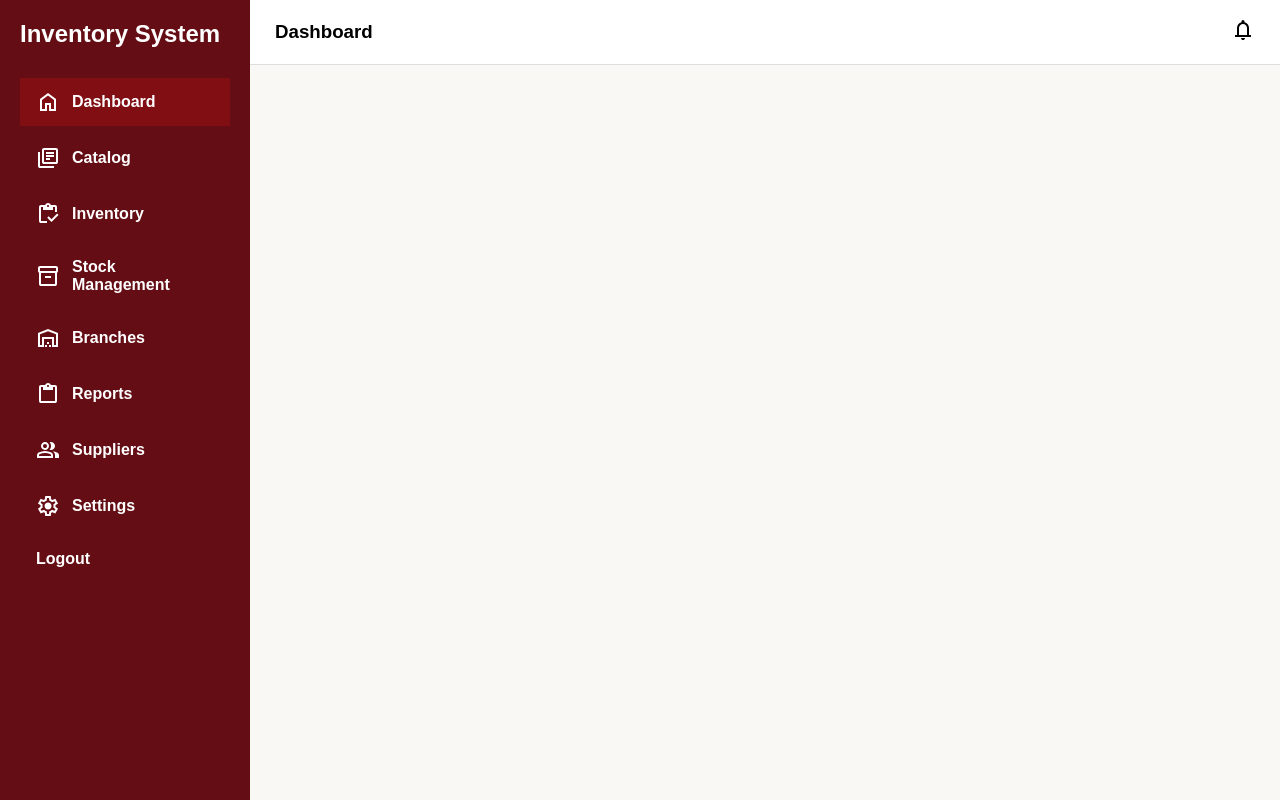
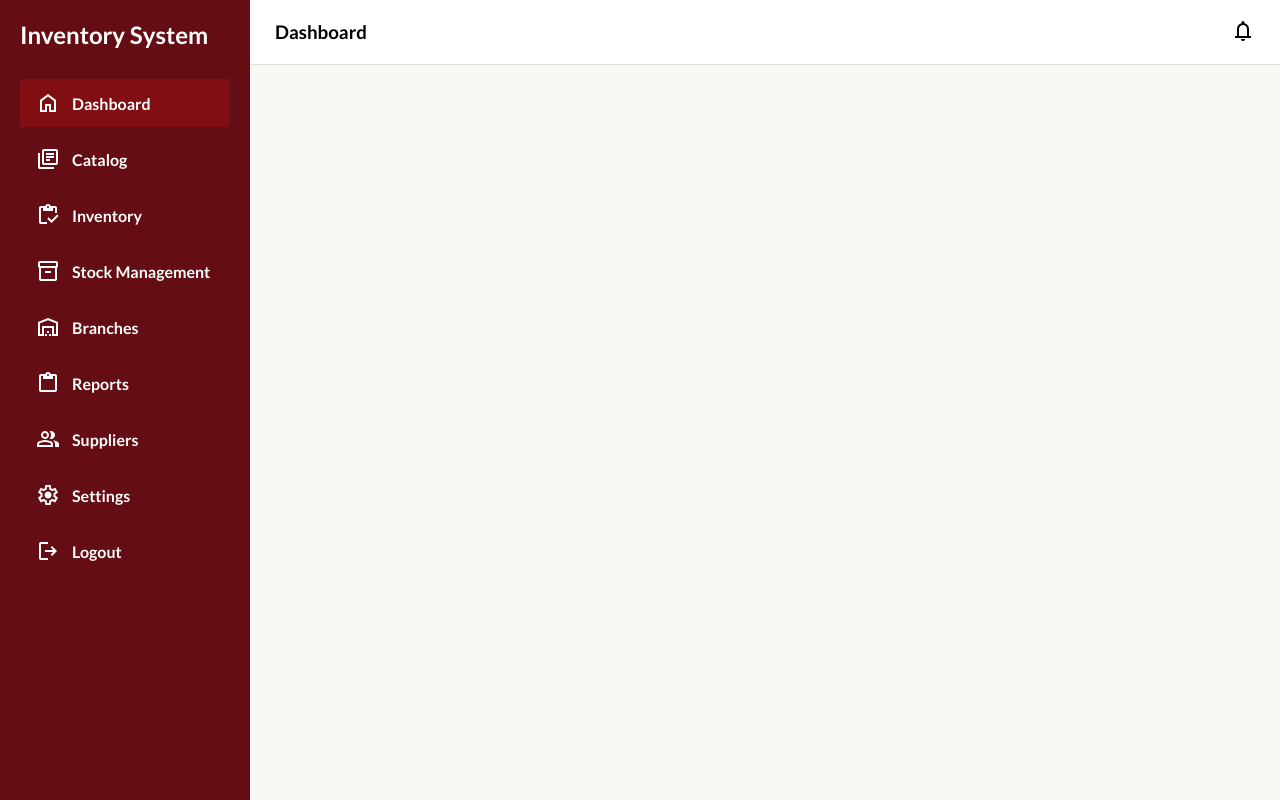
Before and after one commit to Valiant49/QB_Inventory_Mgmt_System, a plain HTML site: page app.html in a window 1280 px wide. Drawn offline with Linux system fonts and the light colour scheme.

Commit message:
app.css  fixes and app.css fixes

```diff
--- a/app.html
+++ b/app.html
@@ -60,7 +60,8 @@
                 </a>
 
                 <a href="index.html" class="nav-link">
-                    Logout
+                    <img src="./images/nav-icons/logout.svg" alt="logout-icon" width="24px" height="24px"/>
+                    <span>Logout</span>
                 </a>
             </nav>
         </aside>
--- a/css/app.css
+++ b/css/app.css
@@ -7,20 +7,31 @@
     box-sizing: border-box;
 }
 
+html,
 body {
-    font-family: Arial, sans-serif;
+    height: 100%;
+}
+
+body {
+    font-family: var(--font-primary);
     background: var(--bg-canvas);
 }
 
 /* Overall Layout */
 .app-layout {
     display: grid;
-    grid-template-columns: 250px 1fr;
-    min-height: 100vh;
+    grid-template-columns: 250px minmax(0, 1fr);
+
+    height: 100vh;
+    overflow: hidden;
 }
 
 /* Sidebar */
 .sidebar {
+    height: 100%;
+    overflow-y: auto;
+    overflow-x: hidden;
+
     background: var(--bg-brand);
     color: white;
     padding: 20px;
@@ -64,23 +75,34 @@ body {
 
 /* Main Wrapper */
 .main-wrapper {
+    display: flex;
+    flex-direction: column;
+
     min-width: 0;
+    min-height: 0;
 }
 
 /* Header */
 .header {
     height: 65px;
+    flex-shrink: 0;
+
     background: white;
     border-bottom: 1px solid #ddd;
 
     display: flex;
     align-items: center;
     justify-content: space-between;
+
     padding: 0 25px;
 }
 
-/* Page Content */
+/* Scrollable Page Content */
 .main-content {
+    flex: 1;
+    min-height: 0;
+    overflow-y: auto;
+
     padding: 30px;
 }
 
--- a/css/global.css
+++ b/css/global.css
@@ -61,6 +61,16 @@
     --font-bold: 700;
     --font-black: 900;
 
+    /*
+    Font Sizes
+    */
+    --text-xs: 12px;
+    --text-sm: 14px;
+    --text-base: 16px;      /* use as the default general text*/
+    --text-lg: 20px;
+    --text-xl: 24px;        /* use for */
+    --text-2xl: 32px;
+
     /* all-rounder font*/
     /* EXAMPLE USE CASES:
     .lato-regular {
```
